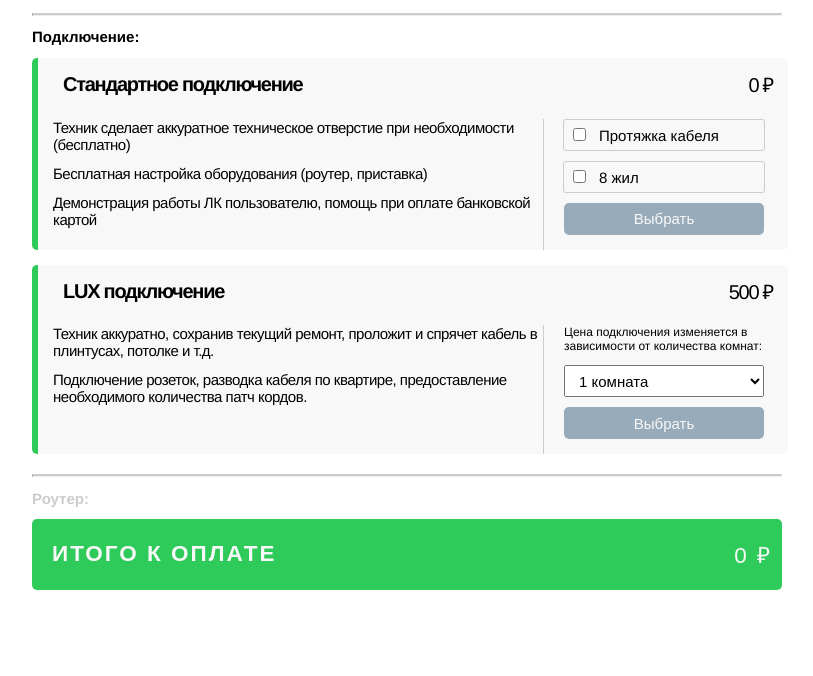
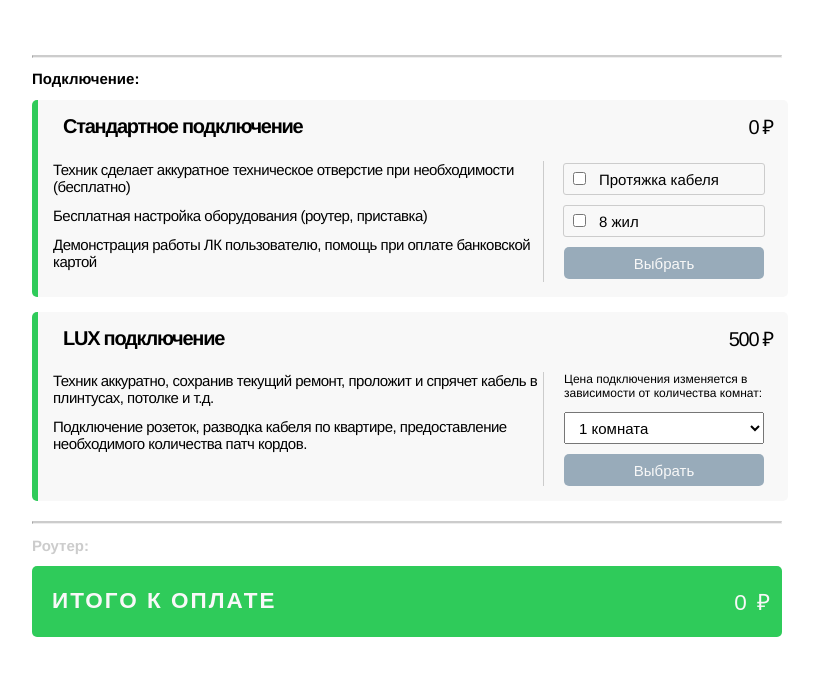
Before and after one commit to gtm003/cost_calculation_wizard, a Vue app: page / in a window 1280 px wide. Shown: the top 676 px of the page, without its empty margins (233-1046 px from the left). Built offline with nearby package versions, Linux system fonts and the light colour scheme; the HTML template or start-up script is replaced by a standard one.

Commit message:
fix: correct styles

```diff
--- a/src/components/Block/Block.scss
+++ b/src/components/Block/Block.scss
@@ -7,12 +7,12 @@
   }
 
   .title {
+    &.disabled {
+      color: #cccccc;
+    }
     &:hover {
       cursor: pointer;
       color: #555;
-    }
-    &.disabled {
-      color: #cccccc;
     }
   }
 
--- a/src/components/Card/Card.scss
+++ b/src/components/Card/Card.scss
@@ -3,6 +3,7 @@
   background: #f8f8f8;
   border-left: 6px solid #cccccc;
   border-radius: 5px;
+  padding-bottom: 1.5rem;
   margin-bottom: 1.5rem;
 
   .button {
@@ -13,7 +14,6 @@
     border: none;
     color: #f8f8f8;
     font-size: 1.5rem;
-    margin-bottom: 1.5rem;
     &:hover {
       cursor: pointer;
     }
--- a/src/components/Wizard.vue
+++ b/src/components/Wizard.vue
@@ -20,7 +20,7 @@ const mainStoreI = mainStore();
 
 <style scoped>
 .wizard {
-  margin: 0 auto;
+  margin: 5rem auto 0;
   width: 750px;
   display: flex;
   flex-direction: column;
```
